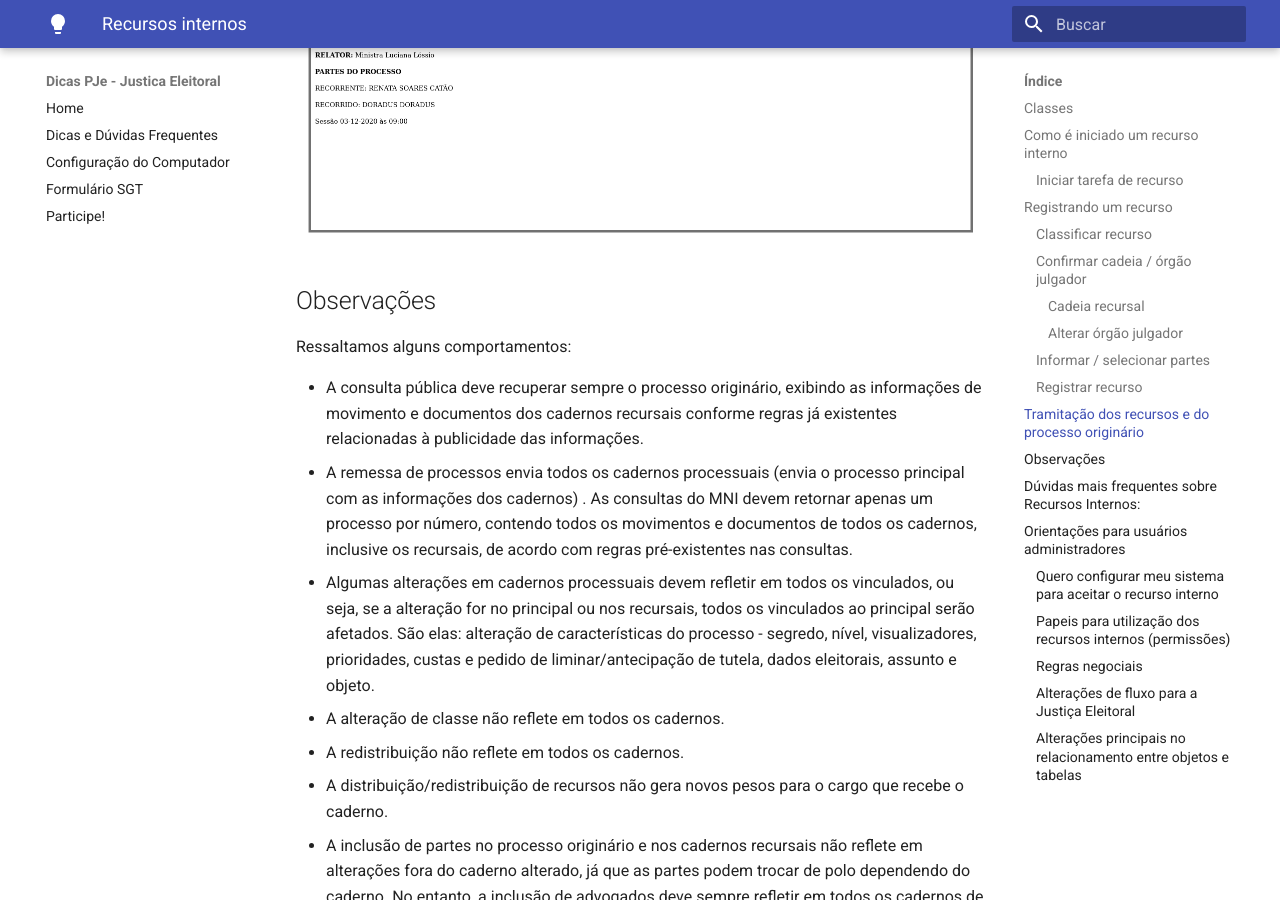
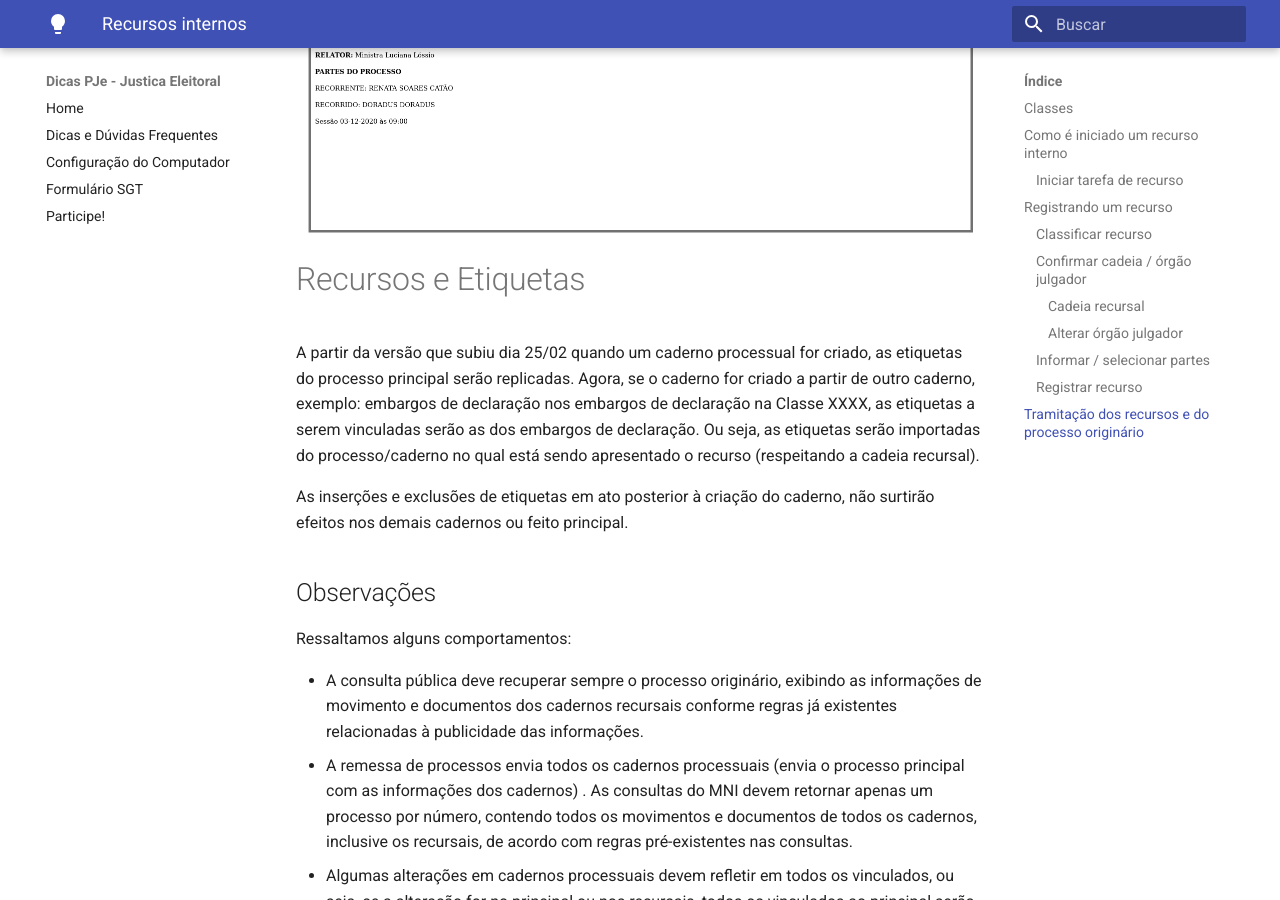
Before and after one commit to PJeJE/dicas_versao_1, an MkDocs documentation site: the page built from docs/recursos.md, in a window 1280 px wide and 900 px high, scrolled down 16432 px. Built offline with MkDocs 1.6.1 and Material for MkDocs 9.7.7, drawn with Linux system fonts in a browser that asks for light colours; nearby versions of some CDN libraries.

Commit message:
Update recursos.md

```diff
--- a/docs/recursos.md
+++ b/docs/recursos.md
@@ -159,6 +159,7 @@
 
 ## Tramitação dos recursos e do processo originário
 
+
 Os recursos tramitam internamente de forma independente do processo originário. Isso significa que o processo originário pode estar, por exemplo, em "Analisar determinação", e os embargos estão em "retificar dados do processo".
 
 Veja o exemplo abaixo. Foi utilizado o número do processo para consultar o processo nas tarefas. Como o perfil utilizado tem acesso a todas as tarefas, o sistema exibe o processo nas quatro tarefas abertas para ele.
@@ -184,6 +185,16 @@
 A intimação do recurso também é diferenciada, já que abrange a classe e as partes correspondentes:
 
 ![Intimação de pauta](img/recurso29.png)
+
+
+# Recursos e Etiquetas
+
+
+A partir da versão que subiu dia 25/02 quando um caderno processual for criado, as etiquetas do processo principal serão replicadas. Agora, se o caderno for criado a partir de outro caderno, exemplo: embargos de declaração nos embargos de declaração na Classe XXXX, as etiquetas a serem vinculadas serão as dos embargos de declaração. Ou seja, as etiquetas serão importadas do processo/caderno no qual está sendo apresentado o recurso (respeitando a cadeia recursal).
+
+As inserções e exclusões de etiquetas em ato posterior à criação do caderno, não surtirão efeitos nos demais cadernos ou feito principal.
+
+
 
 ## Observações
 
```
